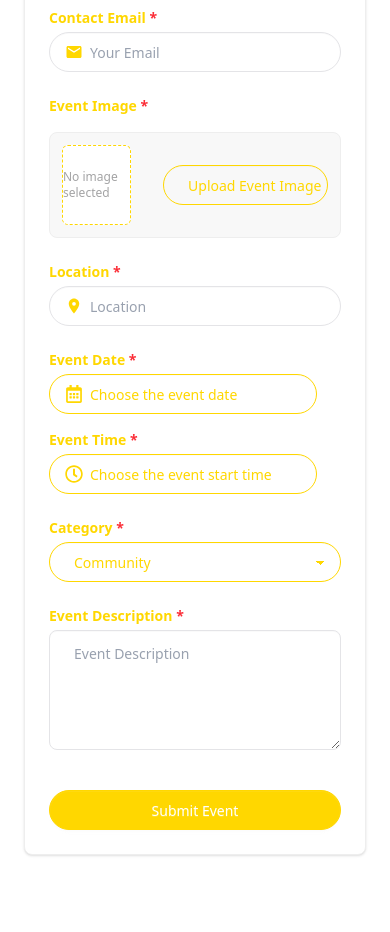
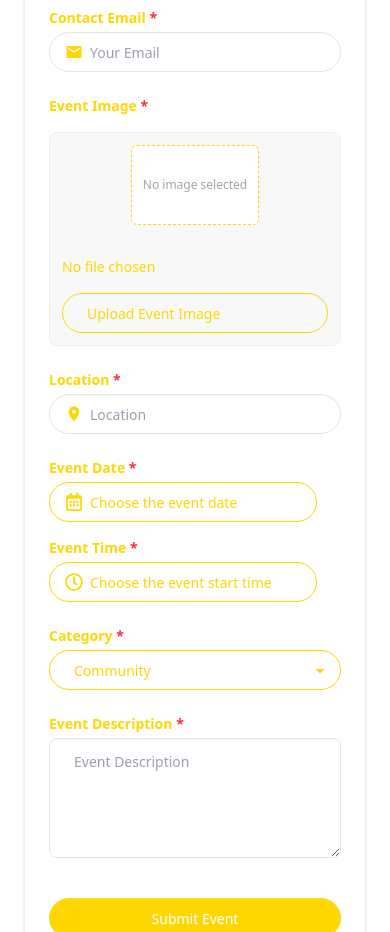
Before and after one commit to Wamiq319/suddenspark, a Next.js app: page /event_submit in a window 390 px wide. Shown: the part 1020-1952 px from the top of the page. Built offline with nearby package versions, Linux system fonts and the light colour scheme.

Commit message:
Image input layout fixed

```diff
--- a/src/components/input/ImageInput.tsx
+++ b/src/components/input/ImageInput.tsx
@@ -38,10 +38,10 @@ export function ImageUploadField({ onChange }: ImageUploadFieldProps) {
   return (
     <div className="w-full max-w-md">
       <div
-        className="mt-4 flex items-center gap-4 bg-base-200 border border-base-300 rounded-lg p-3 min-h-[96px] min-w-0"
+        className="mt-4 flex flex-col md:flex-row items-center gap-4 bg-base-200 border border-base-300 rounded-lg p-3 min-h-[96px] min-w-0"
         style={{ width: "100%", minWidth: "260px" }}
       >
-        <div className="flex items-center justify-center w-32 h-20 bg-base-100 border border-dashed border-[#ffd700] rounded-md overflow-hidden">
+        <div className="flex items-center justify-center w-32 h-20 bg-base-100 border border-dashed border-[#ffd700] rounded-md overflow-hidden md:mr-4 md:mb-0 mb-4">
           {previewUrl ? (
             <img
               src={previewUrl}
@@ -54,7 +54,7 @@ export function ImageUploadField({ onChange }: ImageUploadFieldProps) {
             </span>
           )}
         </div>
-        <div className="flex-1 min-w-0">
+        <div className="flex-1 min-w-0 w-full md:w-auto">
           <div className="text-sm font-medium gold truncate">
             {fileName || "No file chosen"}
           </div>
@@ -62,7 +62,7 @@ export function ImageUploadField({ onChange }: ImageUploadFieldProps) {
         <button
           type="button"
           onClick={handleClick}
-          className="input border border-[#ffd700] gold bg-transparent rounded-full px-6 py-3 min-w-[160px] cursor-pointer text-left hover:bg-[#ffd700]/10 transition ml-auto"
+          className="input border border-[#ffd700] gold bg-transparent rounded-full px-6 py-3 min-w-[160px] cursor-pointer text-left hover:bg-[#ffd700]/10 transition ml-auto md:ml-auto w-full md:w-auto"
         >
           {fileName ? "Change Image" : "Upload Event Image"}
         </button>
```
